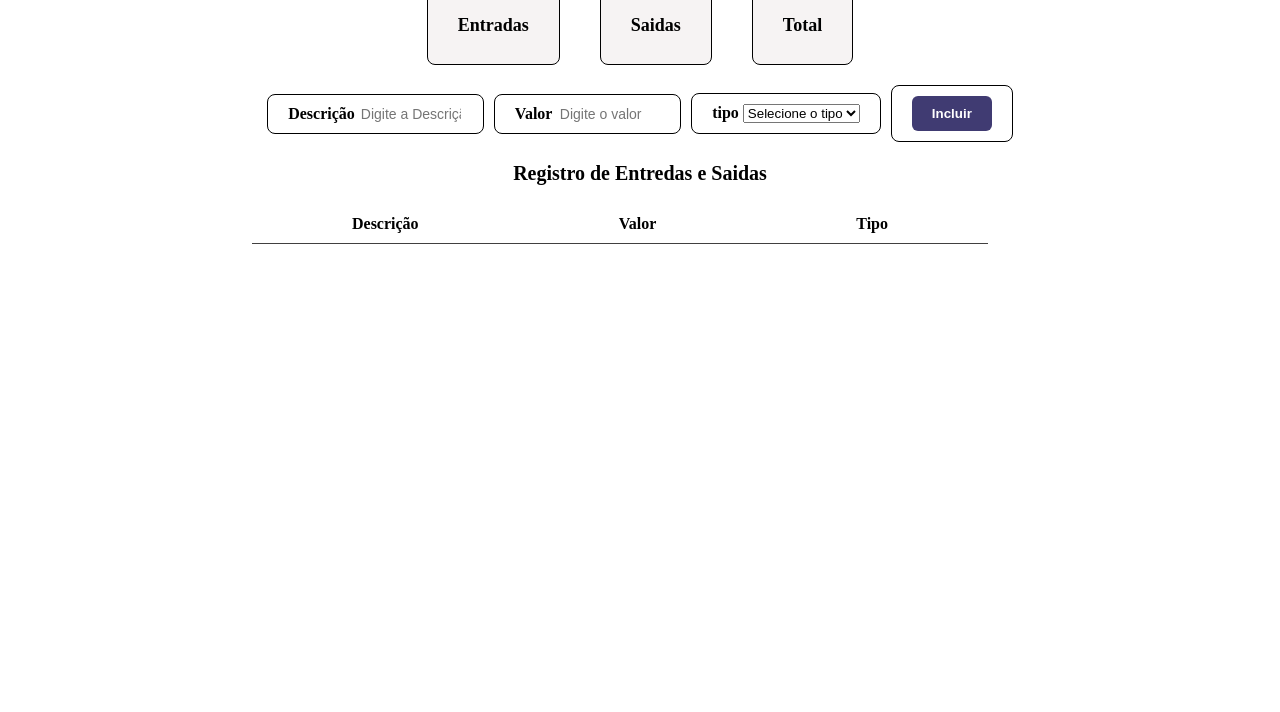
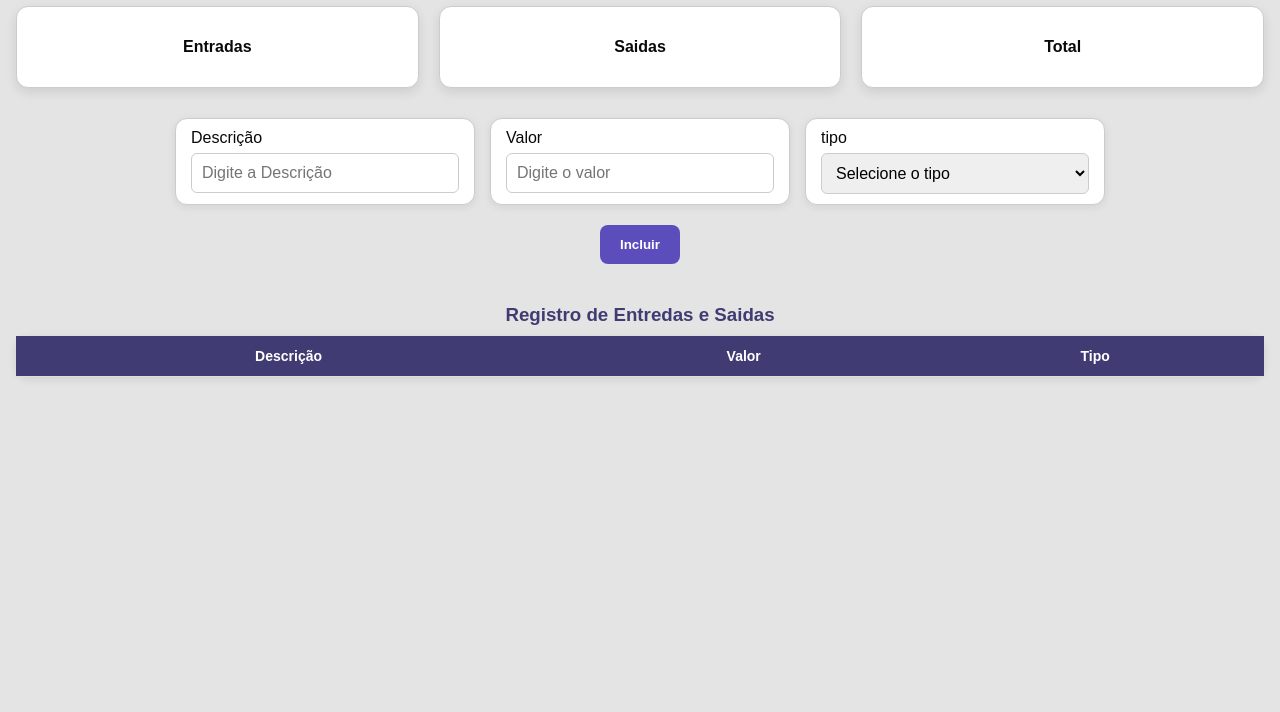
Before and after one commit to Guilherme99423/Controle-Financeiro, a plain HTML site: page index.html in a window 1280 px wide. Shown: the part 88-800 px from the top of the page. Drawn offline with Linux system fonts and the light colour scheme.

Commit message:
Renomeia controle.html para index.html e atualiza CSS

```diff
--- a/controle.css
+++ b/controle.css
@@ -1,84 +1,151 @@
-.resultado {
-    font-size: 18px;
-    font-weight: bold;
-    text-align: center;
-    justify-content: center;
-    display: flex;
-    gap: 40px;
-
+* {
+    box-sizing: border-box;
 }
 
-.resultado>div {
-    background: #f6f3f3;
-    padding: 10px 30px;
-    border-radius: 8px;
-    border: 1px solid black;
+body {
+    font-family: Arial, sans-serif;
+    font-size: 1rem;
+    margin: 0;
+    padding: 1rem;
+    background: #e4e4e4;
+    color: #090909;
 }
 
+h1, h3 {
+    text-align: center;
+    margin-top: 20px;
+    color: #403b72;
+}
 
-.formulario {
+/* Painel de resumo */
+.resultado {
+    display: flex;
+    justify-content: center;
+    gap: 20px;
+    margin-top: 20px;
+    flex-wrap: wrap;
+}
+
+.resultado > div {
+    background: #ffffff;
+    padding: 15px 25px;
+    border-radius: 12px;
+    border: 1px solid #ccc;
+    box-shadow: 0 4px 12px rgba(0, 0, 0, 0.1);
     font-size: 16px;
     font-weight: bold;
-    text-align: center;
-    justify-content: center;
-    align-items: center;
-    display: flex;
-    margin: 20px;
-    gap: 10px;
-
-}
-
-.formulario>div {
-    padding: 10px 20px;
-    border: 1px solid black;
-    border-radius: 8px;
-    background: #fff;
-}
-
-
-.formulario input {
-    border: none;
-    outline: none;
-    background: transparent;
-    font-size: 14px;
-    width: 100px;
+    flex: 1 1 150px;
     text-align: center;
 }
 
-button {
-    background: #403b72;
+/* Formulário principal */
+.formulario {
+    display: flex;
+    justify-content: center;
+    flex-wrap: wrap;
+    gap: 15px;
+    margin: 30px 10px;
+}
+
+.formulario > div {
+    background: #ffffff;
+    padding: 10px 15px;
+    border-radius: 12px;
+    border: 1px solid #ccc;
+    box-shadow: 0 2px 8px rgba(0, 0, 0, 0.08);
+    width: 100%;
+    max-width: 300px;
+}
+
+input, select {
+    width: 100%;
+    padding: 10px;
+    font-size: 16px;
+    margin-top: 6px;
+    border-radius: 6px;
+    border: 1px solid #ccc;
+}
+
+/* Botão separado */
+.incluir {
+    display: flex;
+    justify-content: center;
+    margin-top: -10px;
+}
+
+.incluir button {
+    background: #5b4dbc;
     color: white;
     border: none;
     font-weight: bold;
-    padding: 10px 20px;
-    border-radius: 6px;
-
+    padding: 12px 20px;
+    border-radius: 8px;
+    cursor: pointer;
+    width: 100%;
+    max-width: 300px;
+    transition: background 0.3s ease;
 }
 
-button:hover {
-    background: #2f2b5a;
-}
-h1{
-    font-size: 30px;
-    display: flex;
-    justify-content: center;
-}
-h3{
-    font-size: 20px;
-    display: flex;
-    justify-content: center;
-}
-#tebela{
-    display: flex;
-    justify-content: center;
-    border-collapse: collapse;
-    gap: 40px;
-
+.incluir button:hover {
+    background: #43389d;
 }
 
-th,
-td {
-    padding: 10px 100px;
-    border-bottom: 1px solid #414040;
+/* Tabela */
+h3 {
+    margin-top: 40px;
+    margin-bottom: 10px;
+}
 
+#tebela {
+    width: 100%;
+    overflow-x: auto;
+    margin-top: 10px;
 }
+
+table {
+    border-collapse: collapse;
+    width: 100%;
+    min-width: 400px;
+    background: #fff;
+    border-radius: 12px;
+    overflow: hidden;
+    box-shadow: 0 2px 8px rgba(0, 0, 0, 0.1);
+    margin: 0 auto;
+}
+
+th, td {
+    padding: 12px 16px;
+    text-align: center;
+    border-bottom: 1px solid #ddd;
+    font-size: 14px;
+}
+
+th {
+    background: #403b72;
+    color: white;
+    font-weight: bold;
+}
+
+/* Responsivo para celular */
+@media (max-width: 500px) {
+    .resultado > div {
+        flex: 1 1 100%;
+    }
+
+    h1, h3 {
+        font-size: 1.5rem;
+    }
+
+    th, td {
+        padding: 10px;
+        font-size: 13px;
+    }
+
+    .formulario > div {
+        max-width: 100%;
+    }
+
+    .incluir button {
+        font-size: 14px;
+    }
+}
--- a/controle.html
+++ b/index.html
@@ -47,12 +47,12 @@
                 <option value="Saida"> Saida</option>
             </select>
         </div>
-
+    </form>
+    <form class="incluir">
         <div>
             <button type="button" onclick="incluir()" id="btnIncluir">Incluir</button>
         </div>
     </form>
-
 
     <table id="tebela">
         <h3>Registro de Entredas e Saidas</h3>
```
